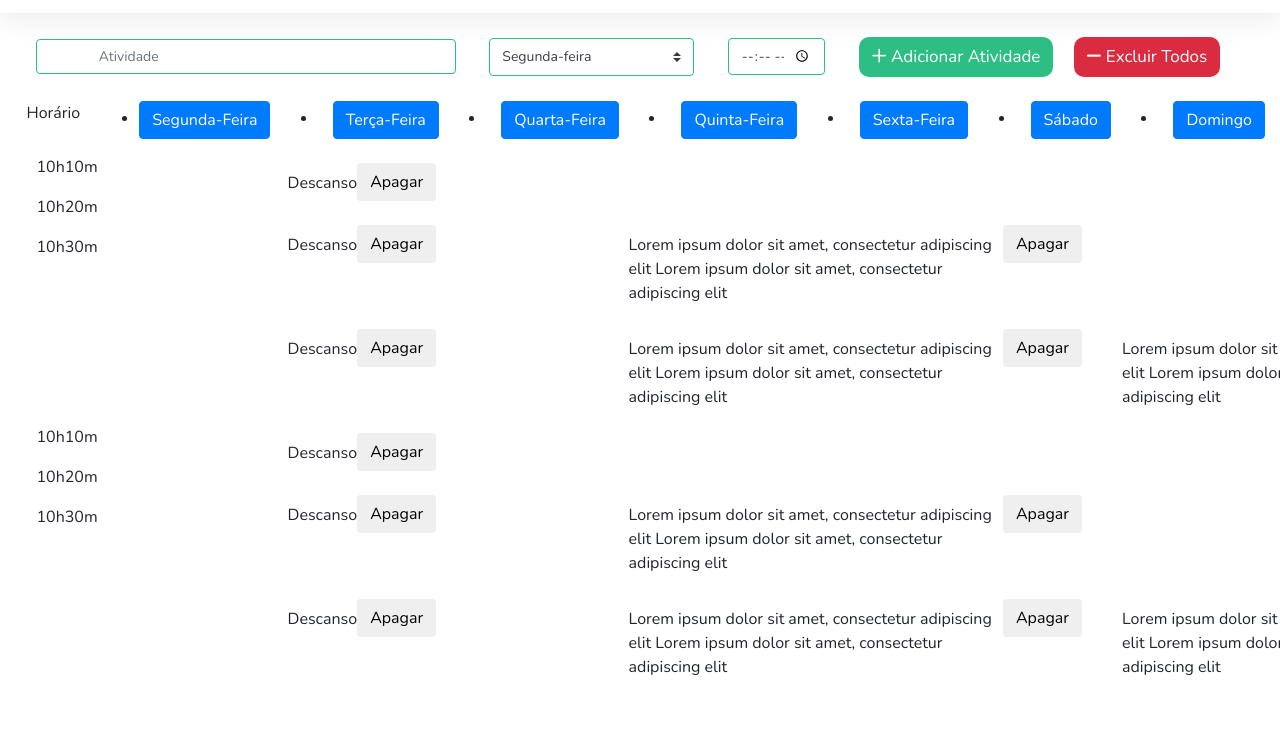
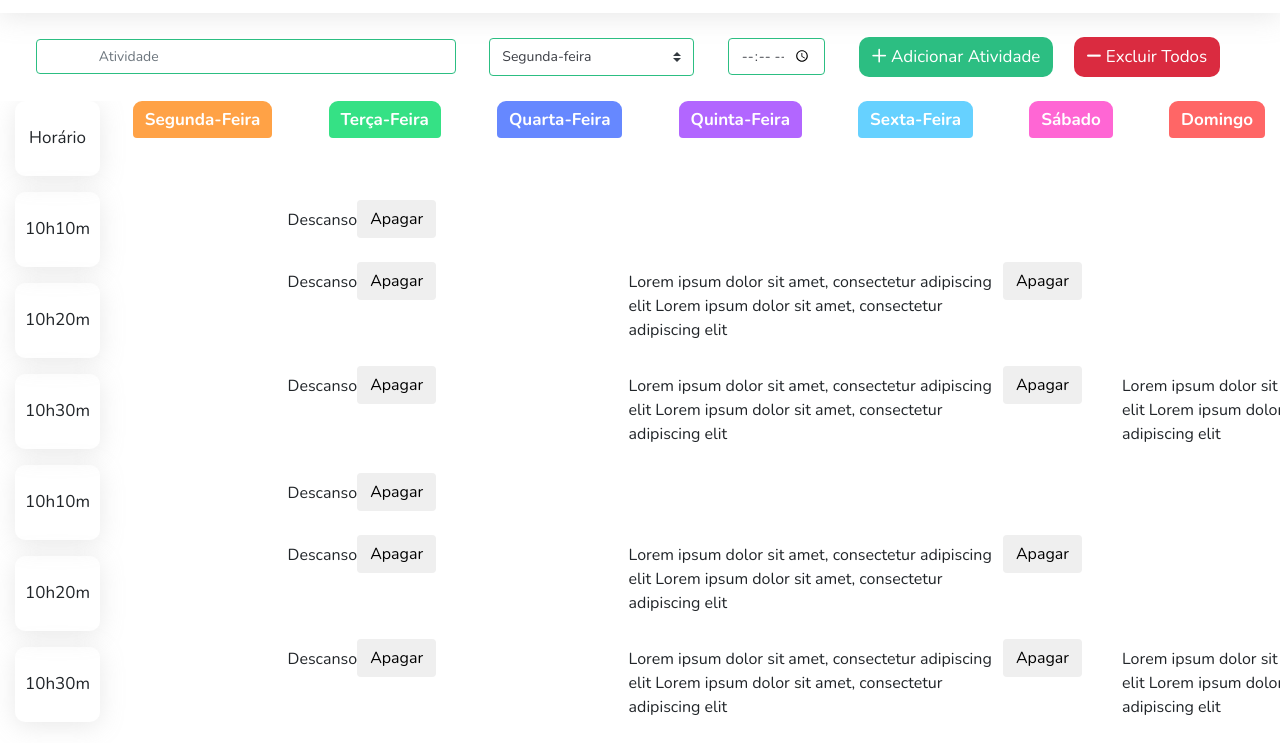
Before and after one commit to mdrgoncalves/compass-front-challenge-weekly-planning, a plain HTML site: page index.html in a window 1280 px wide. Shown: the part 109-852 px from the top of the page. Before the commit the page ends 809 px from the top, so only its background shows below. Drawn offline with nearby package versions, Linux system fonts and the light colour scheme; a script that the page names is missing.

Commit message:
feat: created week nav style

```diff
--- a/css/style.css
+++ b/css/style.css
@@ -122,3 +122,89 @@ body {
 .week-container {
     overflow-y: scroll;
 }
+
+/* WEEK NAV */
+
+li {
+    list-style-type: none;
+}
+
+.hour-label {
+    font-size: 1.0625rem;
+    height: 4.688rem;
+    width: 5.313rem;
+    -webkit-box-shadow: 0px 4px 24px 0px rgba(168,168,168,0.25);
+    box-shadow: 0px 4px 24px 0px rgba(168,168,168,0.25);
+    border-radius: 10px;
+}
+
+.btn-day {
+    color: var(--white-color);
+    font-weight: 700;
+    font-size: 1.0625rem;
+    width: 9.375rem;
+    -webkit-border-top-left-radius: 9px;
+    -webkit-border-top-right-radius: 9px;
+    border-top-left-radius: 9px;
+    border-top-right-radius: 9px;
+    border: none;
+}
+
+@media screen and (max-width: 1439px) {
+    .btn-day {
+        width: auto;
+    }
+}
+
+.btn-day:hover {
+    width: 11.875rem;
+}
+
+.btn-day--monday {
+    background-color: var(--orange-color);
+}
+.btn-day--monday:hover {
+    background-color: var(--orange-color);
+}
+
+.btn-day--tuesday {
+    background-color: var(--green-color);
+}
+.btn-day--tuesday:hover {
+    background-color: var(--green-color);
+}
+
+.btn-day--wednesday {
+    background-color: var(--blue-color);
+}
+.btn-day--wednesday:hover {
+    background-color: var(--blue-color);
+}
+
+.btn-day--thursday {
+    background-color: var(--purple-color);
+}
+.btn-day--thursday:hover {
+    background-color: var(--purple-color);
+}
+
+.btn-day--friday {
+    background-color: var(--lighblue-color);
+}
+.btn-day--friday:hover {
+    background-color: var(--lighblue-color);
+}
+
+.btn-day--saturday {
+    background-color: var(--pink-color);
+}
+.btn-day--saturday:hover {
+    background-color: var(--pink-color);
+}
+
+.btn-day--sunday {
+    background-color: var(--red-color);
+}
+.btn-day--sunday:hover {
+    background-color: var(--red-color);
+}
```
